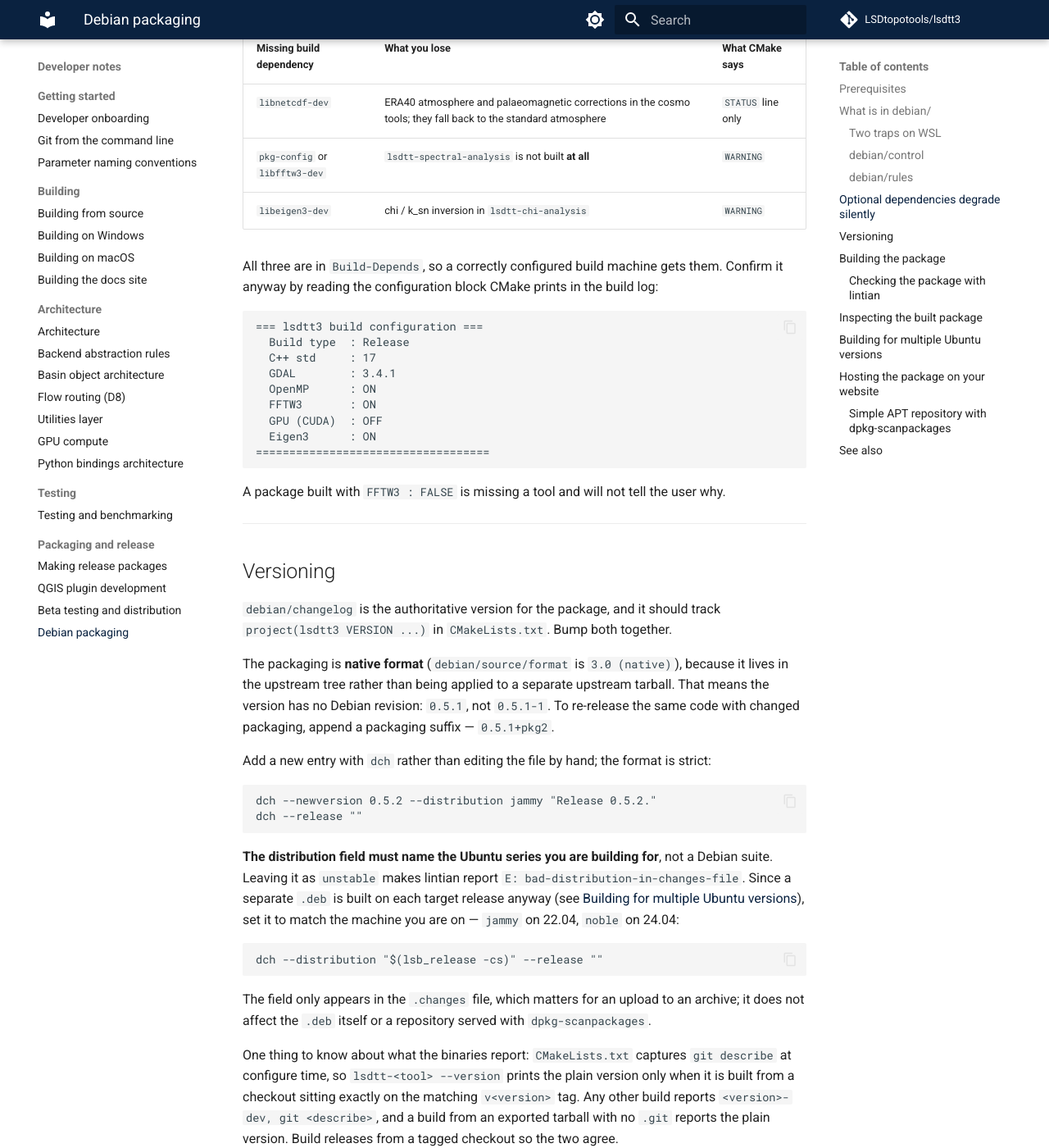
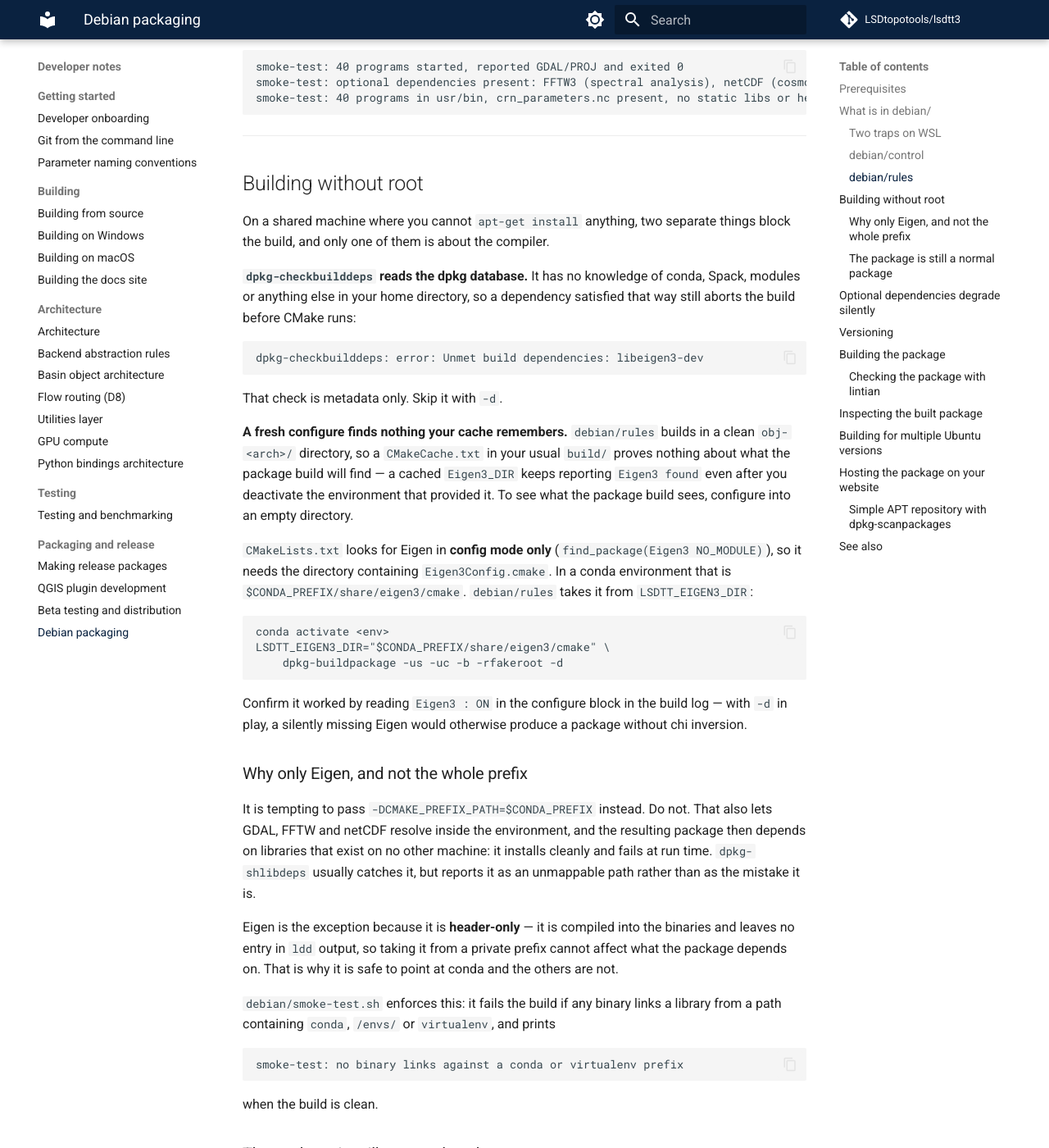
Before and after one commit to LSDtopotools/lsdtt3, an MkDocs documentation site: the page built from docs/developer_notes/debian_packaging.md, in a window 1280 px wide and 1400 px high, scrolled down 3619 px. Shown: the whole window at 82% size. Built offline with MkDocs 1.6.1 and Material for MkDocs 9.7.7, drawn with Linux system fonts in a browser that asks for light colours; comment, search, counter and statistics services are not loaded; some of the changed text lies outside the part shown.

Commit message:
More trying to get the debian packaging to work

````diff
--- a/docs/developer_notes/debian_packaging.md
+++ b/docs/developer_notes/debian_packaging.md
@@ -132,6 +132,19 @@ for it, since they resolve it as `<exe>/../share/lsdtt3`. Nothing in this build
 installs to `/usr/local`; if you find packaging instructions that shuffle files
 out of `/usr/local`, they predate this layout, and a `rm -rf` of that tree would
 take the bundled cosmo parameter file with it.
+
+**The clean step does not walk your source tree.** `dh_clean` normally finishes
+with a `find` over everything, looking for editor leftovers (`*~`, `*.orig`,
+`*.rej`). This repository produces none of those, but the walk descends into
+`build/` and `.pixi/` — gigabytes — and on network storage or a Windows drive
+mounted into WSL that single `find` takes longer than compiling the whole
+package. `override_dh_clean` does the removals debhelper actually needs and
+skips the sweep: 1.4 seconds instead of minutes. Nothing about the built package
+changes; `dh_auto_clean` has already removed the CMake build directory by then.
+
+If you are on a release of debhelper where that override misbehaves, the escape
+hatch is `dpkg-buildpackage -nc`, which skips the clean step altogether. The
+build is out of tree, so nothing stale is reused.
 
 **Static libraries and headers are dropped.** `CMakeLists.txt` also installs
 `liblsdtt3_core.a`, `liblsdtt3_utils.a`, `liblsdtt3_cpu.a` and the public
@@ -158,6 +171,75 @@ smoke-test: 40 programs started, reported GDAL/PROJ and exited 0
 smoke-test: optional dependencies present: FFTW3 (spectral analysis), netCDF (cosmo corrections)
 smoke-test: 40 programs in usr/bin, crn_parameters.nc present, no static libs or headers
 ```
+
+---
+
+## Building without root
+
+On a shared machine where you cannot `apt-get install` anything, two separate
+things block the build, and only one of them is about the compiler.
+
+**`dpkg-checkbuilddeps` reads the dpkg database.** It has no knowledge of conda,
+Spack, modules or anything else in your home directory, so a dependency
+satisfied that way still aborts the build before CMake runs:
+
+```
+dpkg-checkbuilddeps: error: Unmet build dependencies: libeigen3-dev
+```
+
+That check is metadata only. Skip it with `-d`.
+
+**A fresh configure finds nothing your cache remembers.** `debian/rules` builds
+in a clean `obj-<arch>/` directory, so a `CMakeCache.txt` in your usual `build/`
+proves nothing about what the package build will find — a cached `Eigen3_DIR`
+keeps reporting `Eigen3 found` even after you deactivate the environment that
+provided it. To see what the package build sees, configure into an empty
+directory.
+
+`CMakeLists.txt` looks for Eigen in **config mode only**
+(`find_package(Eigen3 NO_MODULE)`), so it needs the directory containing
+`Eigen3Config.cmake`. In a conda environment that is
+`$CONDA_PREFIX/share/eigen3/cmake`. `debian/rules` takes it from
+`LSDTT_EIGEN3_DIR`:
+
+```bash
+conda activate <env>
+LSDTT_EIGEN3_DIR="$CONDA_PREFIX/share/eigen3/cmake" \
+    dpkg-buildpackage -us -uc -b -rfakeroot -d
+```
+
+Confirm it worked by reading `Eigen3 : ON` in the configure block in the build
+log — with `-d` in play, a silently missing Eigen would otherwise produce a
+package without chi inversion.
+
+### Why only Eigen, and not the whole prefix
+
+It is tempting to pass `-DCMAKE_PREFIX_PATH=$CONDA_PREFIX` instead. Do not.
+That also lets GDAL, FFTW and netCDF resolve inside the environment, and the
+resulting package then depends on libraries that exist on no other machine: it
+installs cleanly and fails at run time. `dpkg-shlibdeps` usually catches it, but
+reports it as an unmappable path rather than as the mistake it is.
+
+Eigen is the exception because it is **header-only** — it is compiled into the
+binaries and leaves no entry in `ldd` output, so taking it from a private prefix
+cannot affect what the package depends on. That is why it is safe to point at
+conda and the others are not.
+
+`debian/smoke-test.sh` enforces this: it fails the build if any binary links a
+library from a path containing `conda`, `/envs/` or `virtualenv`, and prints
+
+```
+smoke-test: no binary links against a conda or virtualenv prefix
+```
+
+when the build is clean.
+
+### The package is still a normal package
+
+Nothing about building this way marks the result. Because only Eigen came from
+the private prefix, the `.deb` depends on the same system libraries as any other
+build, and runs on machines with no conda at all. The environment is needed to
+**build**, not to run.
 
 ---
 
````
Also changed, not shown: other parts of docs/developer_notes/debian_packaging.md (+1 -1 lines), 2 other files.
